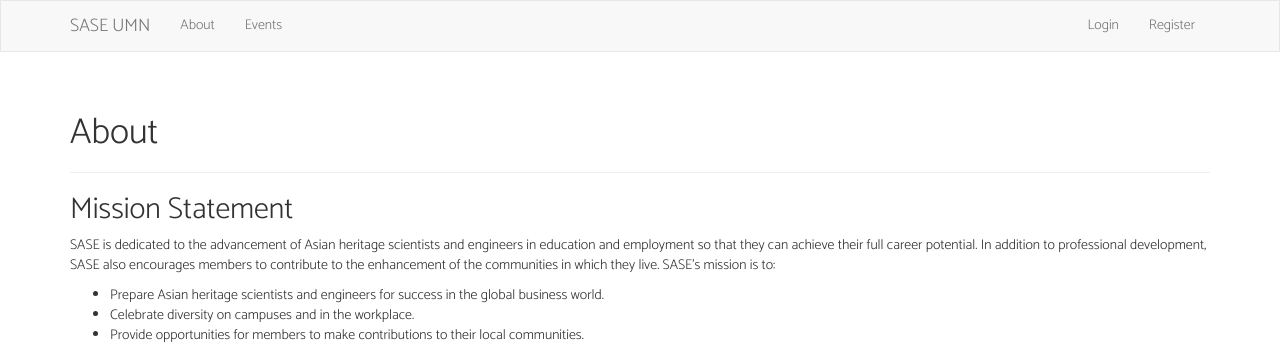
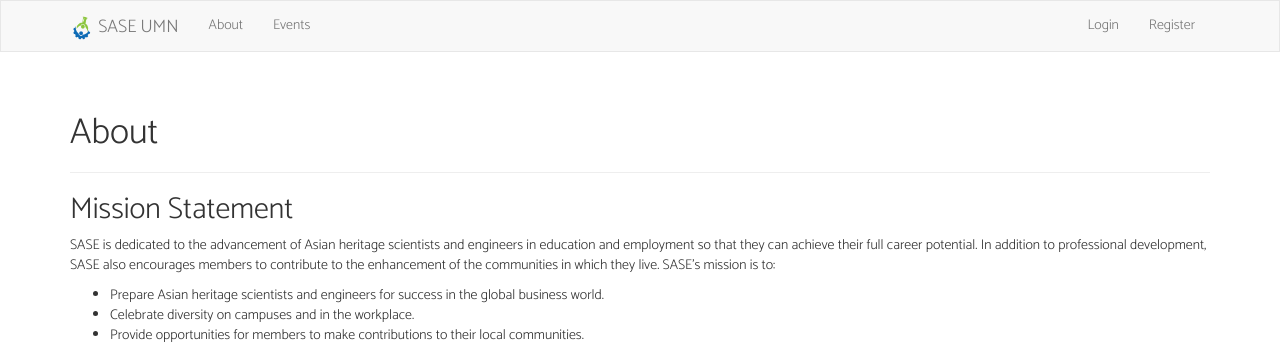
Before and after one commit to saseumn/website, a Flask app: page /about in a window 1280 px wide. Shown: the top 346 px of the page. Run offline with Flask 2, Linux system fonts and the light colour scheme; some libraries are stand-ins or nearby versions.

Commit message:
Add the logo to the navbar.

```diff
--- a/templates/layout.j2
+++ b/templates/layout.j2
@@ -8,7 +8,7 @@
     <link href="https://maxcdn.bootstrapcdn.com/bootswatch/3.3.7/yeti/bootstrap.min.css" rel="stylesheet" integrity="sha384-HzUaiJdCTIY/RL2vDPRGdEQHHahjzwoJJzGUkYjHVzTwXFQ2QN/nVgX7tzoMW3Ov" crossorigin="anonymous">
     <link href="https://maxcdn.bootstrapcdn.com/font-awesome/4.7.0/css/font-awesome.min.css" rel="stylesheet" integrity="sha384-wvfXpqpZZVQGK6TAh5PVlGOfQNHSoD2xbE+QkPxCAFlNEevoEH3Sl0sibVcOQVnN" crossorigin="anonymous">
     <link href="/static/css/main.css" rel="stylesheet" />
-    <link href="/static/img/favicon.png" rel="icon" />
+    <link href="/static/img/logo.png" rel="icon" />
     <title>
         {% block title %}{% endblock %} - SASE UMN
     </title>
@@ -25,7 +25,10 @@
                     <span class="icon-bar"></span>
                     <span class="icon-bar"></span>
                 </button>
-                <a class="navbar-brand" href="{{ url_for("base.index") }}">SASE UMN</a>
+                <a class="navbar-brand" href="{{ url_for("base.index") }}">
+                    <img style="height: 24px; vertical-align: middle; display:inline-block;" src="/static/img/logo.png" />
+                    SASE UMN
+                </a>
             </div>
 
             <!-- Collect the nav links, forms, and other content for toggling -->
```
Also changed, not shown: static/img/logo.png (renamed from static/img/favicon.png).
